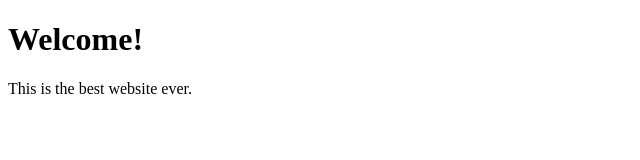
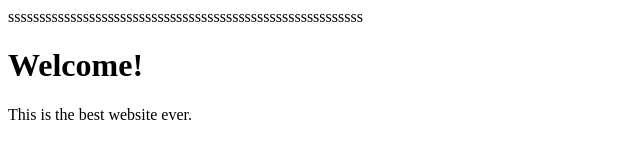
Before and after one commit to dezren39/agilesp2018-inclass-1, a plain HTML site: page index.html in a window 1280 px wide. Shown: the whole page, without its empty margins (0-640 px from the left). Drawn offline with Linux system fonts and the light colour scheme.

Commit message:
made a mess

```diff
--- a/index.html
+++ b/index.html
@@ -3,7 +3,7 @@
     <head>
         <title>My beautiful website</title>
     </head>
-    <body>
+    <body>sssssssssssssssssssssssssssssssssssssssssssssssssssssssss
         <h1>Welcome!</h1>
         <p>This is the best website ever.</p>
     </body>
```
